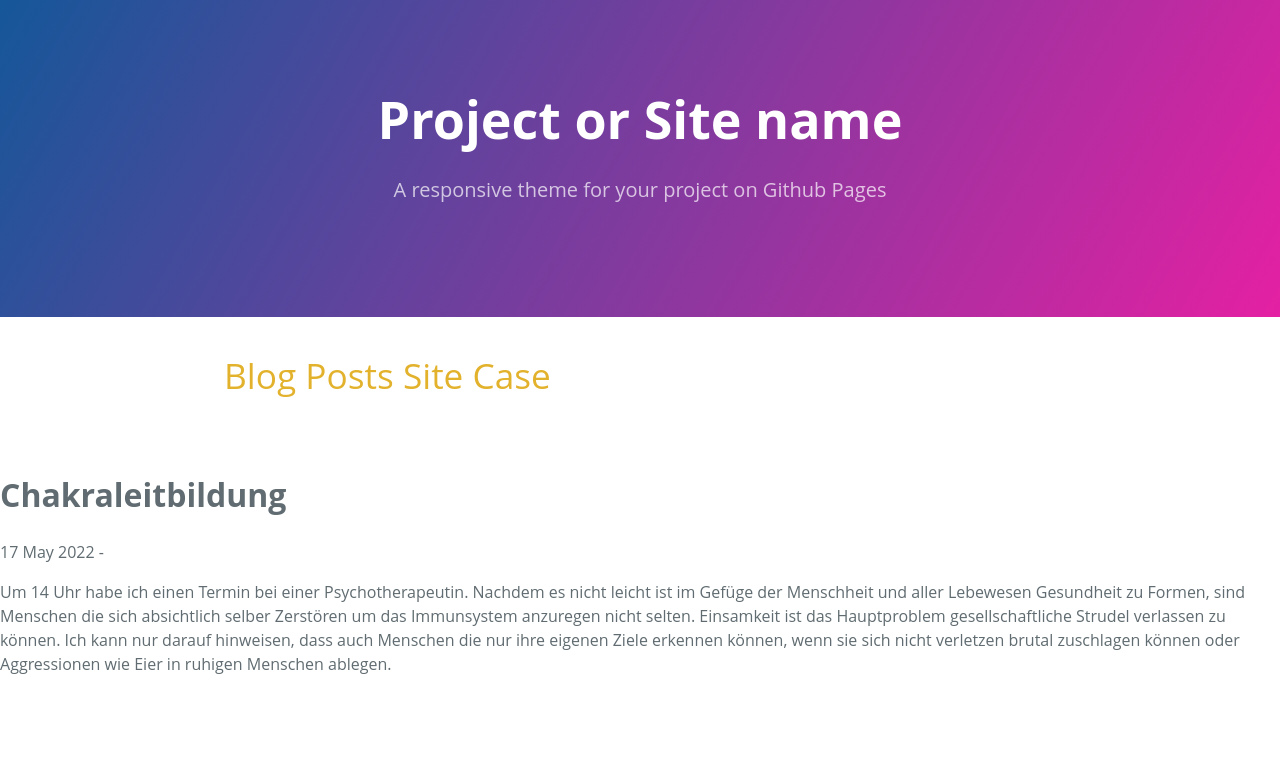
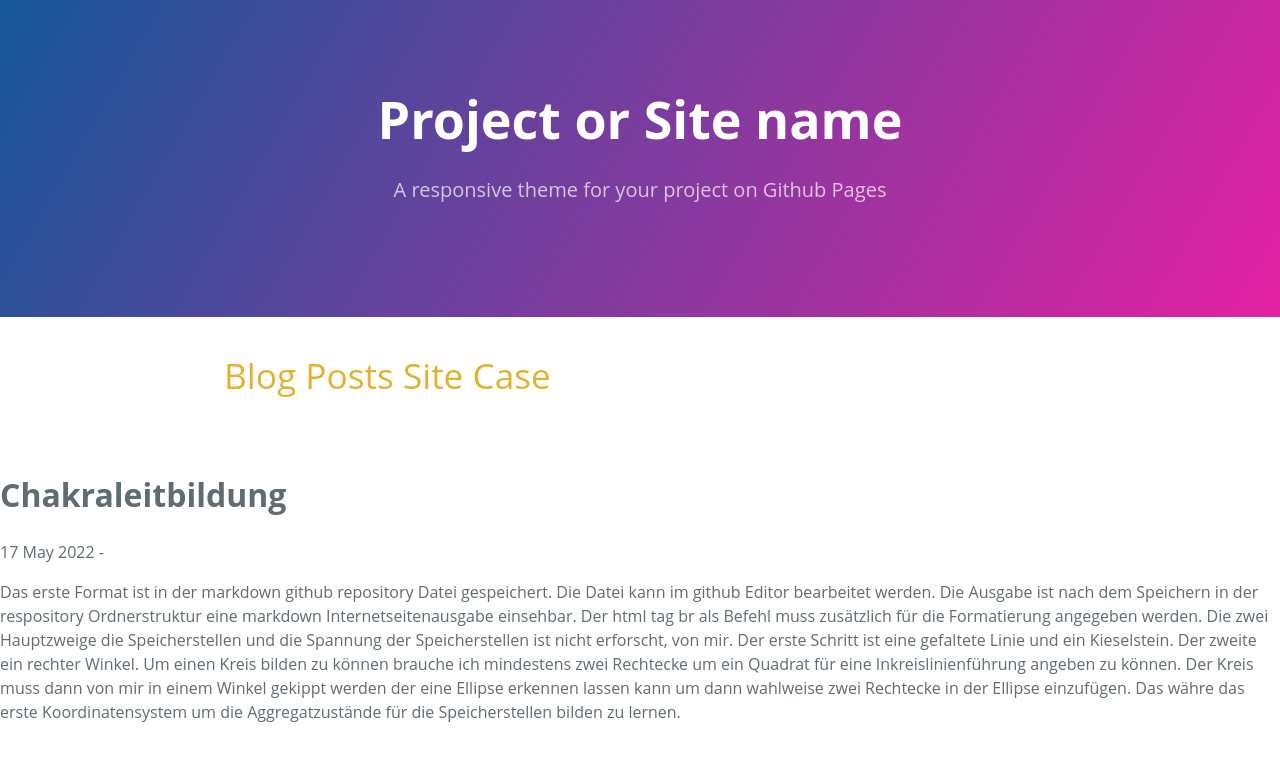
Before and after one commit to ledlightjungledStefan/Osterei, a Jekyll site: the page built from _posts/2022-05-17-chakraleitbildung.markdown, in a window 1280 px wide. Shown: the top 761 px of the page. Built offline with Jekyll 4.4.1, drawn with Linux system fonts in a browser that asks for light colours.

Commit message:
Update 2022-05-17-chakraleitbildung.markdown

```diff
--- a/_posts/2022-05-17-chakraleitbildung.markdown
+++ b/_posts/2022-05-17-chakraleitbildung.markdown
@@ -2,11 +2,16 @@
 layout: post
 excerpt_separator: <!--more-->
 ---
-Um 14 Uhr habe ich einen Termin bei einer Psychotherapeutin.
-Nachdem es nicht leicht ist im Gefüge der Menschheit und aller Lebewesen
-Gesundheit zu Formen, sind Menschen die sich absichtlich selber Zerstören
-um das Immunsystem anzuregen nicht selten.
-Einsamkeit ist das Hauptproblem gesellschaftliche Strudel verlassen zu können.
-Ich kann nur darauf hinweisen, dass auch Menschen die nur ihre eigenen Ziele erkennen
-können, wenn sie sich nicht verletzen brutal zuschlagen können oder Aggressionen
-wie Eier in ruhigen Menschen ablegen.
+Das erste Format ist in der markdown github repository Datei gespeichert.
+Die Datei kann im github Editor bearbeitet werden. Die Ausgabe ist nach dem
+Speichern in der respository Ordnerstruktur eine markdown Internetseitenausgabe
+einsehbar. Der html tag br als Befehl muss zusätzlich für die Formatierung
+angegeben werden. Die zwei Hauptzweige die Speicherstellen und die Spannung
+der Speicherstellen ist nicht erforscht, von mir.
+Der erste Schritt ist eine gefaltete Linie und ein Kieselstein. Der zweite
+ein rechter Winkel. Um einen Kreis bilden zu können brauche ich mindestens zwei
+Rechtecke um ein Quadrat für eine Inkreislinienführung angeben zu können.
+Der Kreis muss dann von mir in einem Winkel gekippt werden der eine Ellipse
+erkennen lassen kann um dann wahlweise zwei Rechtecke in der Ellipse einzufügen.
+Das währe das erste Koordinatensystem um die Aggregatzustände für die Speicherstellen
+bilden zu lernen.
```
